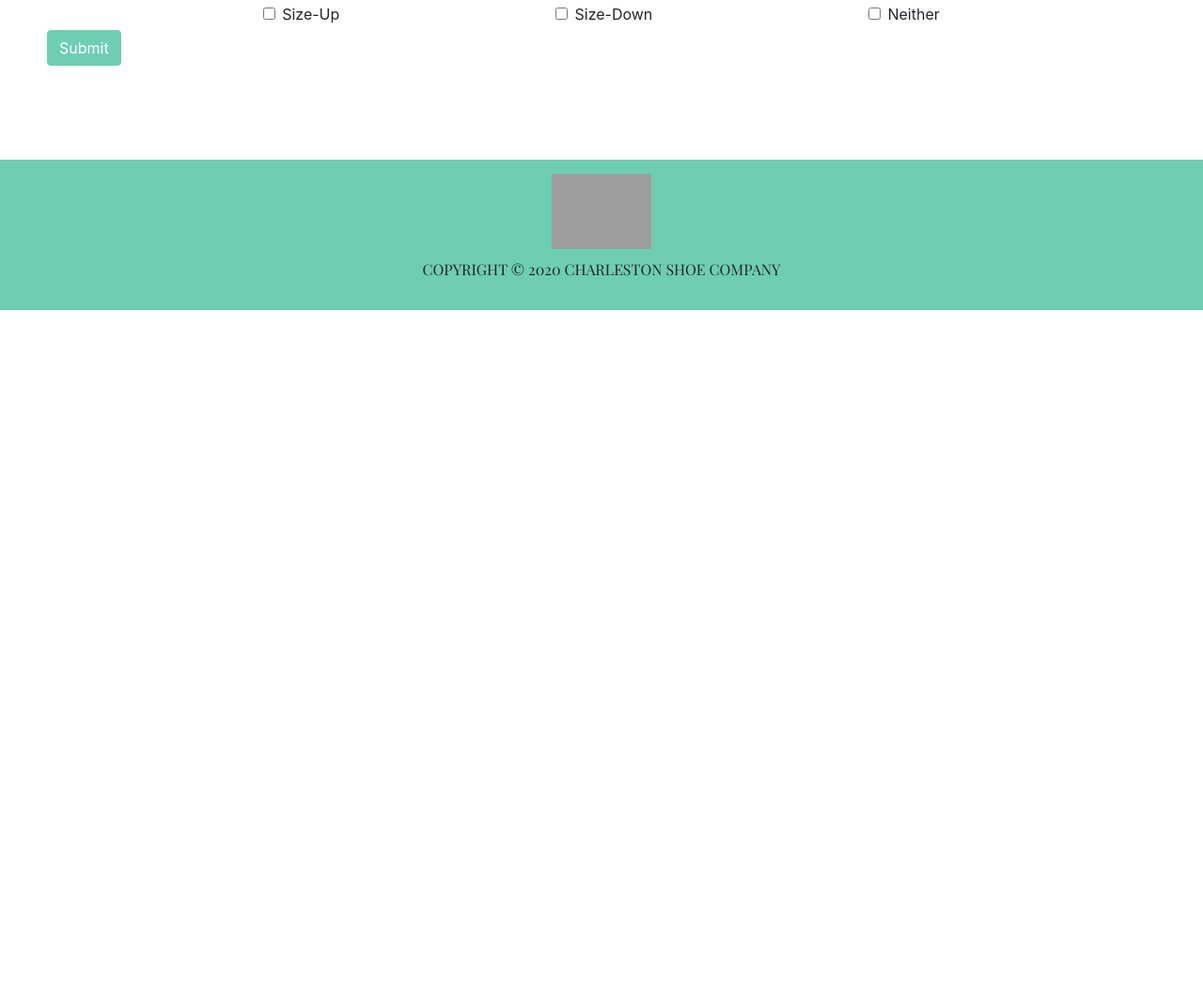
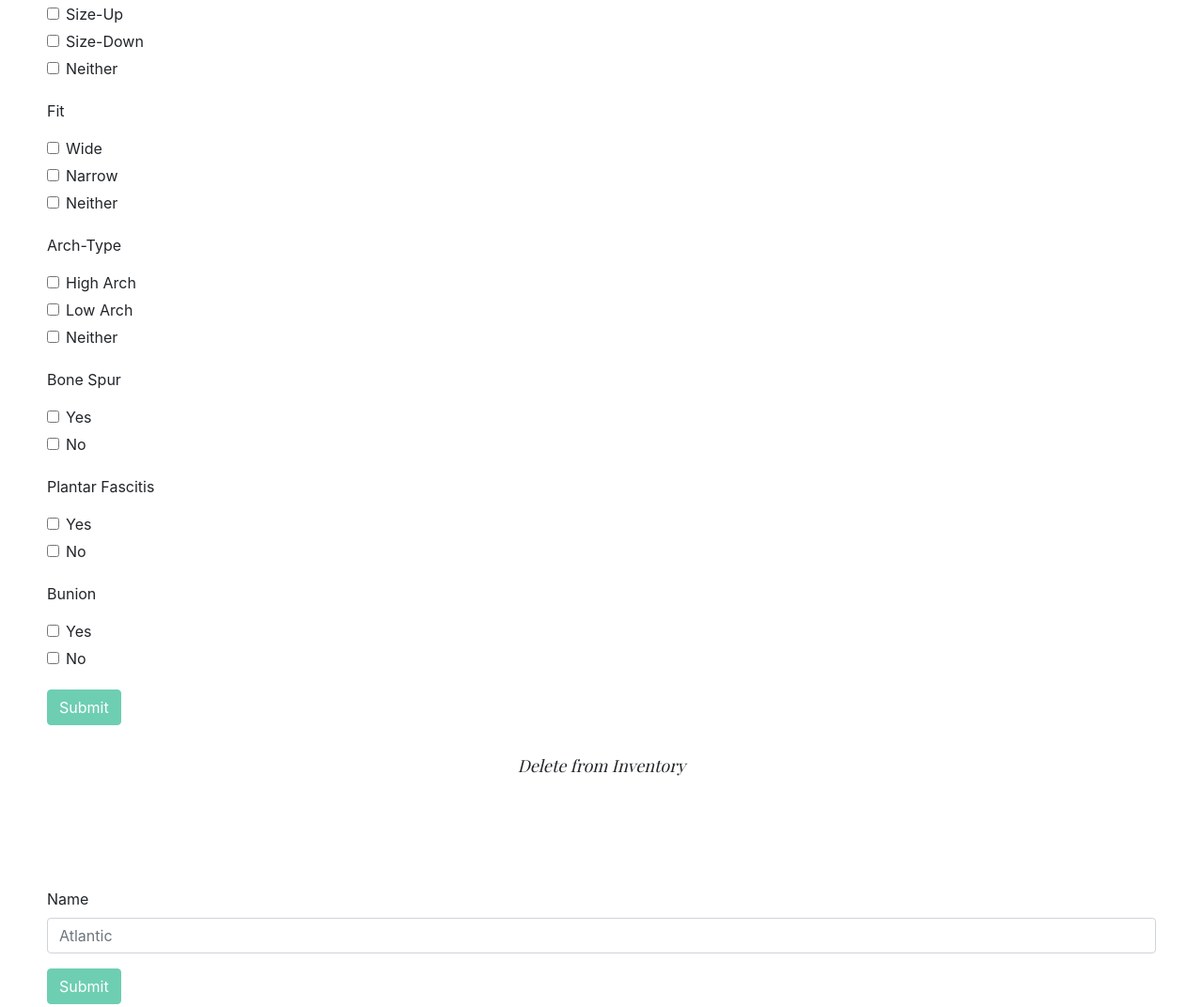
Before and after one commit to amcleod404/ShoeApp, a plain HTML site: page inventory.html in a window 1280 px wide. Shown: the part 1200-2272 px from the top of the page at 94% size. Before the commit the page ends 1530 px from the top, so only its background shows below. Drawn offline with nearby package versions, Linux system fonts and the light colour scheme; grey boxes are pictures that could not be loaded; a web font is replaced by a local one.

Commit message:
Front end done

```diff
--- a/admin.js
+++ b/admin.js
@@ -1,5 +1,3 @@
-const submitButton = document.querySelector("#submit");
-
 const verification = (name, pass) => {
   if (String(name) === "test" && String(pass) === "noseplug") {
     window.location.href = "inventory.html";
--- a/inventory.html
+++ b/inventory.html
@@ -41,10 +41,10 @@
       />
     </div>
     <div class="container">
-      <p>Manage Inventory</p>
+      <p>Add to Inventory</p>
     </div>
     <div class="form">
-      <form>
+      <form id="inventory">
         <div class="form-group">
           <label for="exampleInputEmail1">Name of Shoe</label>
           <input
@@ -217,8 +217,6 @@
         <div class="form-group" id="check-label">
           <label for="size">Size</label>
         </div>
-
-        <div class="sizeGrid">
         <div class="form-check">
           <div class="size">
             <input type="checkbox" class="form-check-input" id="size-up" />
@@ -239,19 +237,170 @@
 
         <div class="form-check">
           <div class="size">
-              <input
-                type="checkbox"
-                class="form-check-input"
-                id="size-neither"
-              />
-              <label
-                class="form-check-label"
-                for="exampleCheck1"
-                id="size-neither"
+            <input type="checkbox" class="form-check-input" id="size-neither" />
+            <label class="form-check-label" for="exampleCheck1" id="no-label"
               >Neither</label
             >
           </div>
         </div>
+
+        <!-- FIT -->
+
+        <div class="form-group" id="check-label">
+          <label for="size">Fit</label>
+        </div>
+
+        <div class="form-check">
+          <div class="size">
+            <input type="checkbox" class="form-check-input" id="wide" />
+            <label class="form-check-label" for="exampleCheck1" id="wide"
+              >Wide</label
+            >
+          </div>
+        </div>
+
+        <div class="form-check">
+          <div class="size">
+            <input type="checkbox" class="form-check-input" id="narrow" />
+            <label class="form-check-label" for="exampleCheck1" id="narrow"
+              >Narrow</label
+            >
+          </div>
+        </div>
+
+        <div class="form-check">
+          <div class="size">
+            <input type="checkbox" class="form-check-input" id="fit-neither" />
+            <label class="form-check-label" for="exampleCheck1" id="no-label"
+              >Neither</label
+            >
+          </div>
+        </div>
+
+        <div class="form-group" id="check-label">
+          <label for="size">Arch-Type</label>
+        </div>
+
+        <!-- ARCH TYPE -->
+
+        <div class="form-check">
+          <div class="size">
+            <input type="checkbox" class="form-check-input" id="high-arch" />
+            <label class="form-check-label" for="exampleCheck1" id="high-arch"
+              >High Arch</label
+            >
+          </div>
+        </div>
+
+        <div class="form-check">
+          <div class="size">
+            <input type="checkbox" class="form-check-input" id="low-arch" />
+            <label class="form-check-label" for="exampleCheck1" id="low-arch"
+              >Low Arch</label
+            >
+          </div>
+        </div>
+
+        <div class="form-check">
+          <div class="size">
+            <input type="checkbox" class="form-check-input" id="arch-neither" />
+            <label class="form-check-label" for="exampleCheck1" id="no-label"
+              >Neither</label
+            >
+          </div>
+        </div>
+
+        <!-- BONE SPUR -->
+
+        <div class="form-group" id="check-label">
+          <label for="machine-wash">Bone Spur</label>
+        </div>
+
+        <div class="form-check">
+          <div class="machineWash">
+            <input
+              type="checkbox"
+              class="form-check-input"
+              id="bone-spur-yes"
+            />
+            <label class="form-check-label" for="exampleCheck1">Yes</label>
+          </div>
+        </div>
+
+        <div class="form-check">
+          <div class="machineWash">
+            <input type="checkbox" class="form-check-input" id="bone-spur-no" />
+            <label class="form-check-label" for="exampleCheck1" id="no-label"
+              >No</label
+            >
+          </div>
+        </div>
+
+        <!-- PLANTAR FASCITIS -->
+
+        <div class="form-group" id="check-label">
+          <label for="machine-wash">Plantar Fascitis</label>
+        </div>
+
+        <div class="form-check">
+          <div class="machineWash">
+            <input type="checkbox" class="form-check-input" id="plantar-yes" />
+            <label class="form-check-label" for="exampleCheck1">Yes</label>
+          </div>
+        </div>
+
+        <div class="form-check">
+          <div class="machineWash">
+            <input type="checkbox" class="form-check-input" id="plantar-no" />
+            <label class="form-check-label" for="exampleCheck1" id="no-label"
+              >No</label
+            >
+          </div>
+        </div>
+
+        <!-- BUNION -->
+
+        <div class="form-group" id="check-label">
+          <label for="machine-wash">Bunion</label>
+        </div>
+
+        <div class="form-check">
+          <div class="machineWash">
+            <input type="checkbox" class="form-check-input" id="bunion-yes" />
+            <label class="form-check-label" for="exampleCheck1">Yes</label>
+          </div>
+        </div>
+
+        <div class="form-check">
+          <div class="machineWash">
+            <input type="checkbox" class="form-check-input" id="bunion-no" />
+            <label class="form-check-label" for="exampleCheck1" id="no-label"
+              >No</label
+            >
+          </div>
+        </div>
+
+        <button type="button" class="btn btn-primary" id="submit-button">
+          Submit
+        </button>
+      </form>
+    </div>
+
+    <div class="container">
+      <p>Delete from Inventory</p>
+    </div>
+
+    <div class="form">
+      <form>
+        <div class="form-group">
+          <label for="exampleInputEmail1">Name</label>
+          <input
+            type="name"
+            class="form-control"
+            id="name"
+            aria-describedby="emailHelp"
+            placeholder="Atlantic"
+          />
         </div>
 
         <button type="submit" class="btn btn-primary">Submit</button>
@@ -268,5 +417,25 @@
         <p>COPYRIGHT &copy; 2020 CHARLESTON SHOE COMPANY</p>
       </div>
     </div>
+
+    <div class="json-data"></div>
+
+    <script
+      src="https://code.jquery.com/jquery-3.5.1.slim.min.js"
+      integrity="sha384-DfXdz2htPH0lsSSs5nCTpuj/zy4C+OGpamoFVy38MVBnE+IbbVYUew+OrCXaRkfj"
+      crossorigin="anonymous"
+    ></script>
+    <script
+      src="https://cdn.jsdelivr.net/npm/popper.js@1.16.0/dist/umd/popper.min.js"
+      integrity="sha384-Q6E9RHvbIyZFJoft+2mJbHaEWldlvI9IOYy5n3zV9zzTtmI3UksdQRVvoxMfooAo"
+      crossorigin="anonymous"
+    ></script>
+    <script
+      src="https://stackpath.bootstrapcdn.com/bootstrap/4.5.0/js/bootstrap.min.js"
+      integrity="sha384-OgVRvuATP1z7JjHLkuOU7Xw704+h835Lr+6QL9UvYjZE3Ipu6Tp75j7Bh/kR0JKI"
+      crossorigin="anonymous"
+    ></script>
+
+    <script src="admin.js"></script>
   </body>
 </html>
```
Also changed, not shown: index.html (+2 -0 lines). Lines whose indentation alone changed are shown as unchanged.
